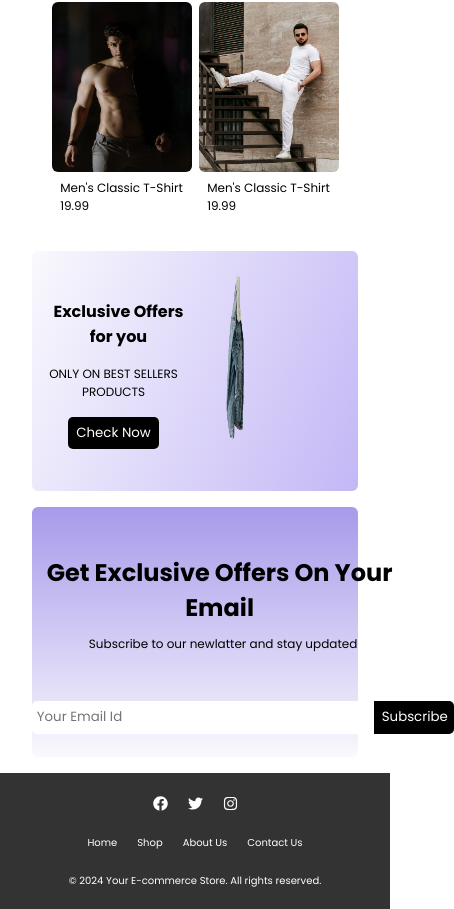
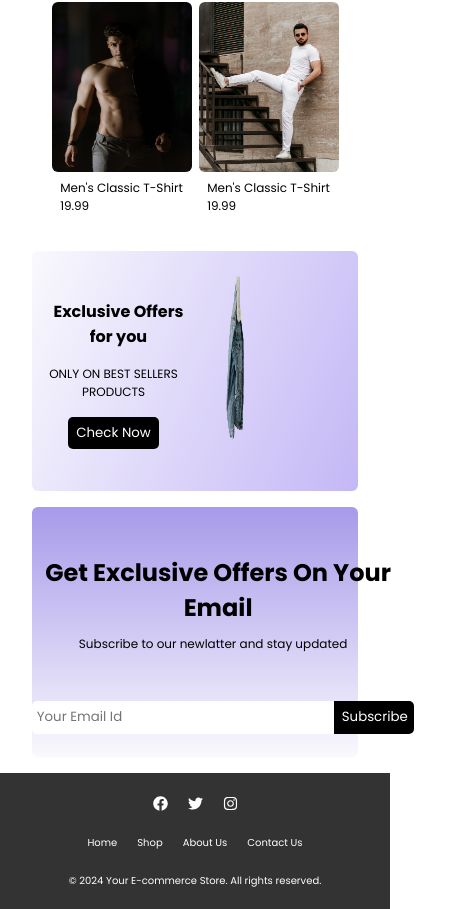
Before and after one commit to masudalom1/myshop_E-commerse-website, a React (Vite) app: page / in a window 390 px wide. Shown: the part 1092-2001 px from the top of the page, 454 px wide, since content can reach past the window. Built offline with nearby package versions, Linux system fonts and the light colour scheme.

Commit message:
Update offers.css

```diff
--- a/src/components/Offers/offers.css
+++ b/src/components/Offers/offers.css
@@ -59,15 +59,15 @@ color:white;
 @media screen and (max-width:480px) {
     .left_section h1{
         font-size: 1.5rem;
-        margin-right: 47px;
+        margin-right: 10px;
     }
     .left_section p{
-        margin-right: 40px;
+        margin-right: 20px;
     }
 
     .right_section input{
     padding-left: 0.3rem;
-    padding-right: 5rem;
+    padding-right: 2.5rem;
     padding-top:0.4rem ;
     padding-bottom: 0.4rem;
     }
```
